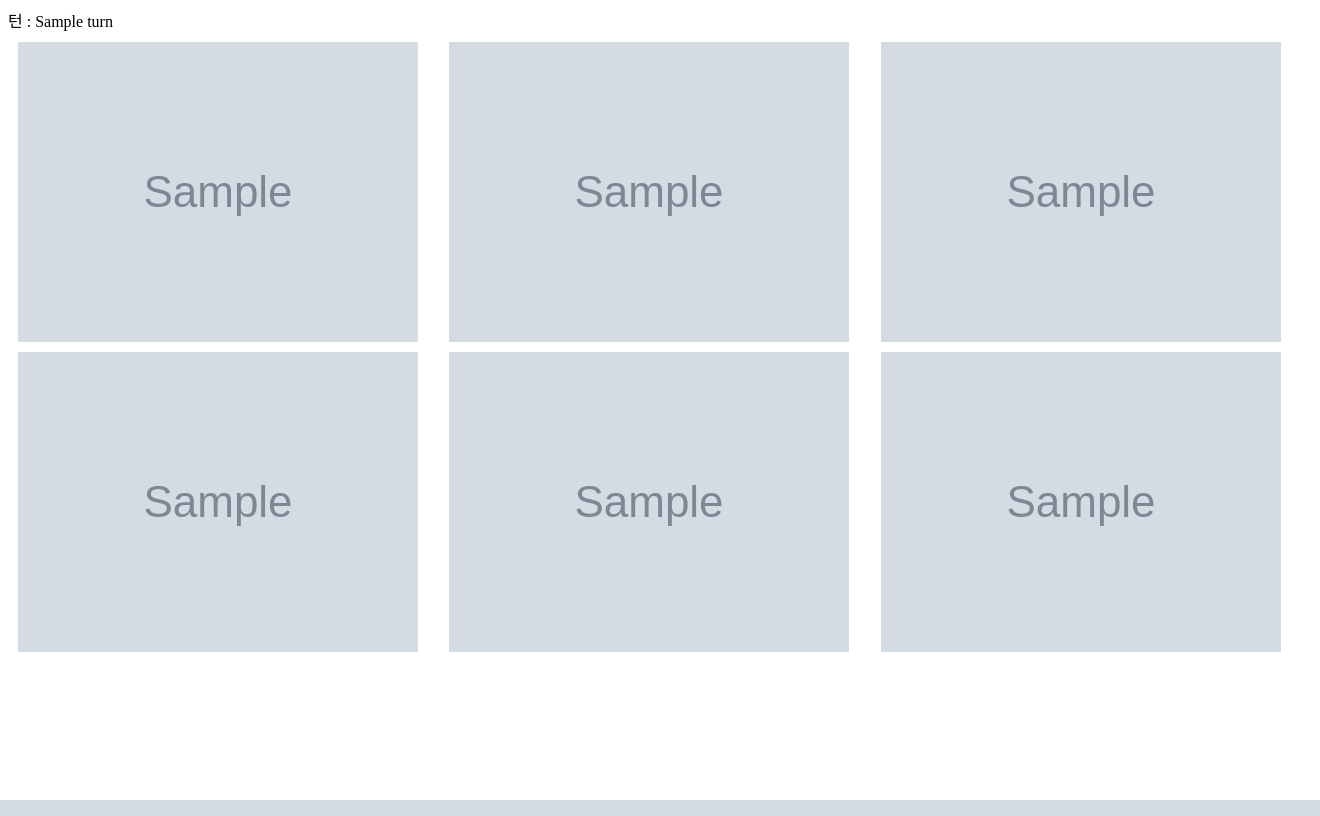
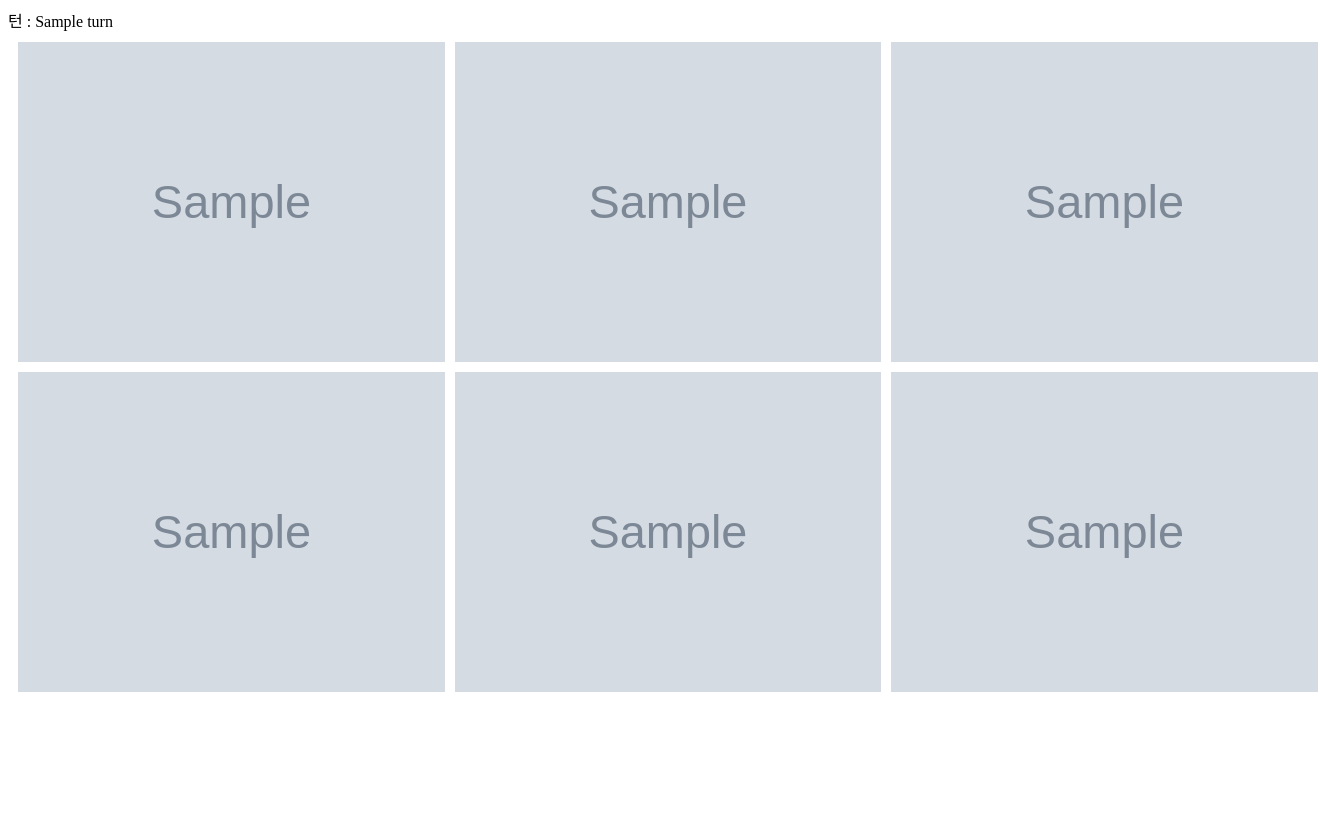
Before and after one commit to bhw9102/welcometo, a Django app: template session/templates/session/construction.html in a window 1320 px wide. Run offline with Django 3.2, Linux system fonts and the light colour scheme; the template is opened without the code that fills it: most values are stand-ins (such as "Sample title", 1, 10 or a date in 2020); grey boxes marked "Sample" are stand-in pictures.

Commit message:
이미지 크기를 변경하다.

```diff
--- a/session/templates/session/construction.html
+++ b/session/templates/session/construction.html
@@ -5,16 +5,17 @@
 {% endblock %}
 
 {% block body %}
-  <div>턴 : {{ turn }}</div>
-  <div class="grid-container">
-    <img src="{{ left_num.card.image.url }}"/>
-    <img src="{{ center_num.card.image.url }}"/>
-    <img src="{{ right_num.card.image.url }}"/>
-    <img src="{{ left_effect.card.effect.image.url }}"/>
-    <img src="{{ center_effect.card.effect.image.url }}"/>
-    <img src="{{ right_effect.card.effect.image.url }}"/>
-  </div>
+  <body style="height: 100vh;">
+    <div>턴 : {{ turn }}</div>
+    <div class="grid-container">
+      <img style="height: 40vh;" src="{{ left_num.card.image.url }}"/>
+      <img style="height: 40vh;" src="{{ center_num.card.image.url }}"/>
+      <img style="height: 40vh;" src="{{ right_num.card.image.url }}"/>
+      <img style="height: 40vh;" src="{{ left_effect.card.effect.image.url }}"/>
+      <img style="height: 40vh;" src="{{ center_effect.card.effect.image.url }}"/>
+      <img style="height: 40vh;" src="{{ right_effect.card.effect.image.url }}"/>
+    </div>
+  </body>
 {% endblock %}
-
 {% block javascript %}
 {% endblock %}
```
